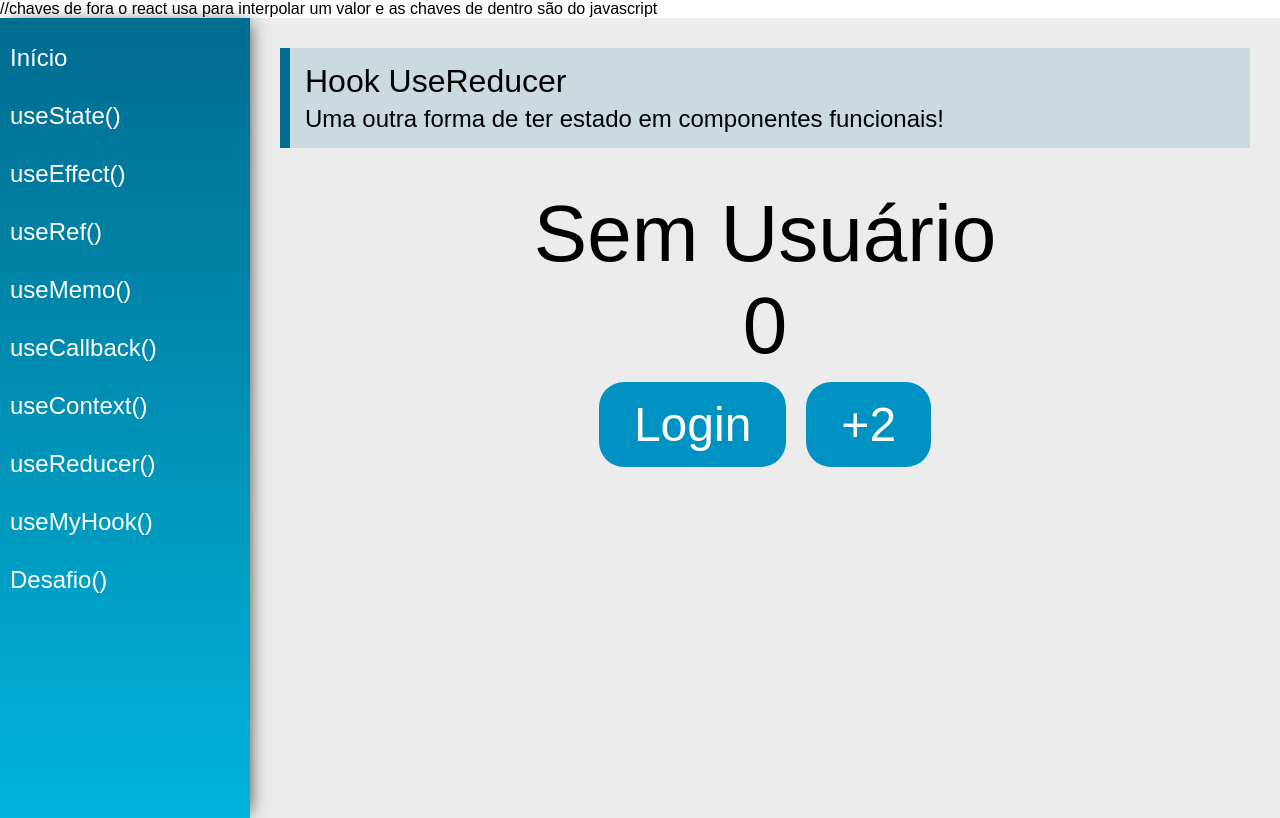
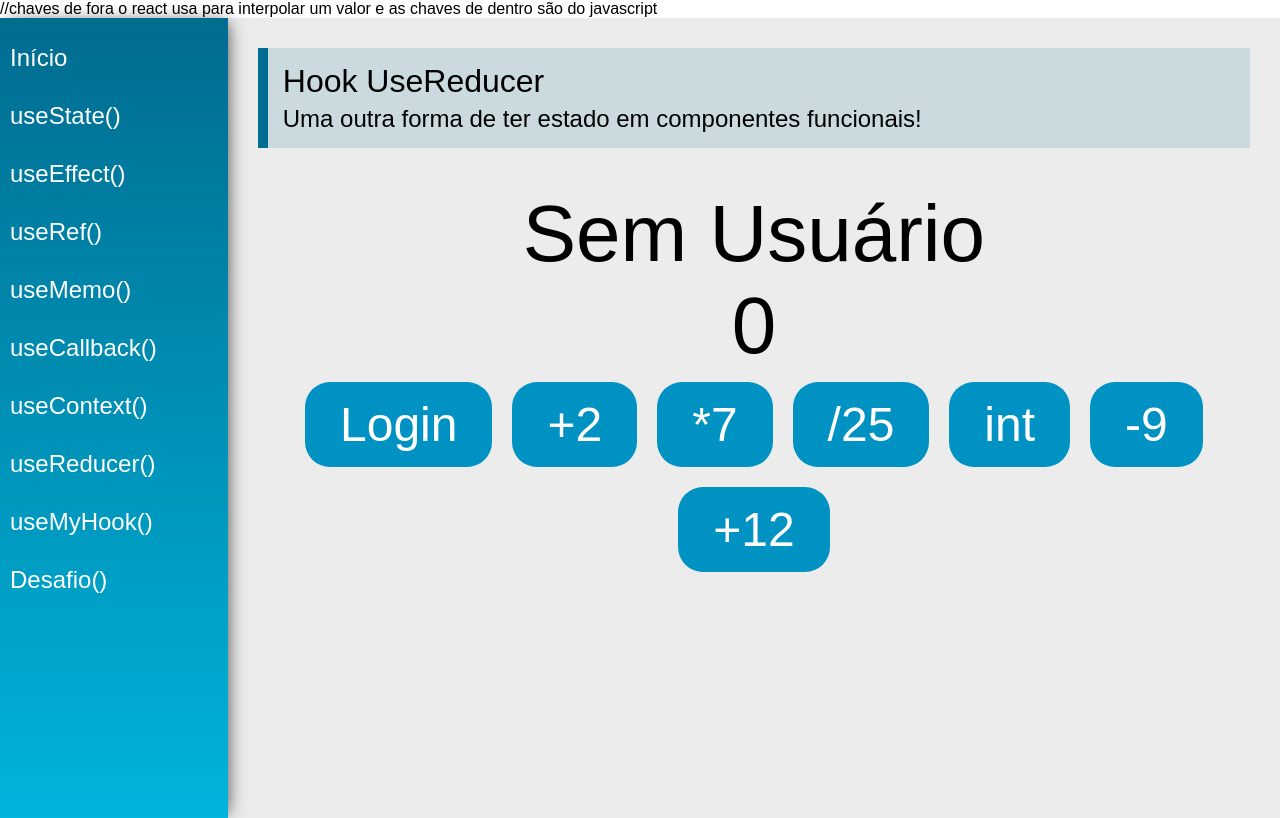
Before and after one commit to Leandro-Hespanhol/learning-hooks, a React (Create React App) app: page /useReducer in a window 1280 px wide. Built offline with nearby package versions, Linux system fonts and the light colour scheme.

Commit message:
hooks são tão legais

```diff
--- a/src/views/examples/Desafio.jsx
+++ b/src/views/examples/Desafio.jsx
@@ -2,10 +2,27 @@ import React, { useState, useEffect } from 'react';
 import PageTitle from '../../components/layout/PageTitle';
 import SectionTitle from '../../components/layout/SectionTitle';
 
+/*const DesafioDois = {
+  cart: [],
+  addN: 5,
+  // foco é usar o número sem deixar os outros atrapalharem
+  number: 0,
+};
+//O objetivo da função reducer é pegar o estado atual e para cada
+//ação evoluir o estado alterando algum atributo
+function reducer(state, action) {
+  switch (action.type) {
+    case 'arredondar':
+      return { ...state, number: Math.ceil(state.number) };
+    case 'Adicionar':
+      return { ...state, addN: { number: action.payload } };
+    default:
+      return state;
+  }
+}*/
+
 const Desafio = (props) => {
   const [count, setCount] = useState(1);
-
-  const [name, setName] = useState('');
 
   return (
     <div className="UseState">
@@ -25,19 +42,11 @@ const Desafio = (props) => {
           <button className="btn" onClick={() => setCount(count / 25)}>
             ÷25
           </button>
+          <button className="btn" onClick={() => setCount(Math.ceil(count))}>
+            Arredondar
+          </button>
         </div>
       </div>
-      <div className="center">
-        <div></div>
-      </div>
-      <SectionTitle title="Exercício #02" />
-      <input
-        type="text"
-        className="input"
-        value={name}
-        onChange={(e) => setName(e.target.value)}
-      />
-      <span className="text">{name}</span>
     </div>
   );
 };
--- a/src/views/examples/UseReducer.jsx
+++ b/src/views/examples/UseReducer.jsx
@@ -14,6 +14,14 @@ function reducer(state, action) {
   switch (action.type) {
     case 'number_add2':
       return { ...state, number: state.number + 2 };
+    case 'numberMulti7':
+      return { ...state, number: state.number * 7 };
+    case 'numberDiv25':
+      return { ...state, number: state.number / 25 };
+    case 'numberInt':
+      return { ...state, number: Math.ceil(state.number) };
+    case 'numberAddN':
+      return { ...state, number: state.number + action.payload };
     case 'login':
       return { ...state, user: { name: action.payload } };
     default:
@@ -50,6 +58,36 @@ const UseReducer = (props) => {
           >
             +2
           </button>
+          <button
+            className="btn"
+            onClick={() => dispatch({ type: 'numberMulti7' })}
+          >
+            *7
+          </button>
+          <button
+            className="btn"
+            onClick={() => dispatch({ type: 'numberDiv25' })}
+          >
+            /25
+          </button>
+          <button
+            className="btn"
+            onClick={() => dispatch({ type: 'numberInt' })}
+          >
+            int
+          </button>
+          <button
+            className="btn"
+            onClick={() => dispatch({ type: 'numberAddN', payload: -9 })}
+          >
+            -9
+          </button>
+          <button
+            className="btn"
+            onClick={() => dispatch({ type: 'numberAddN', payload: +12 })}
+          >
+            +12
+          </button>
         </div>
       </div>
     </div>
```
